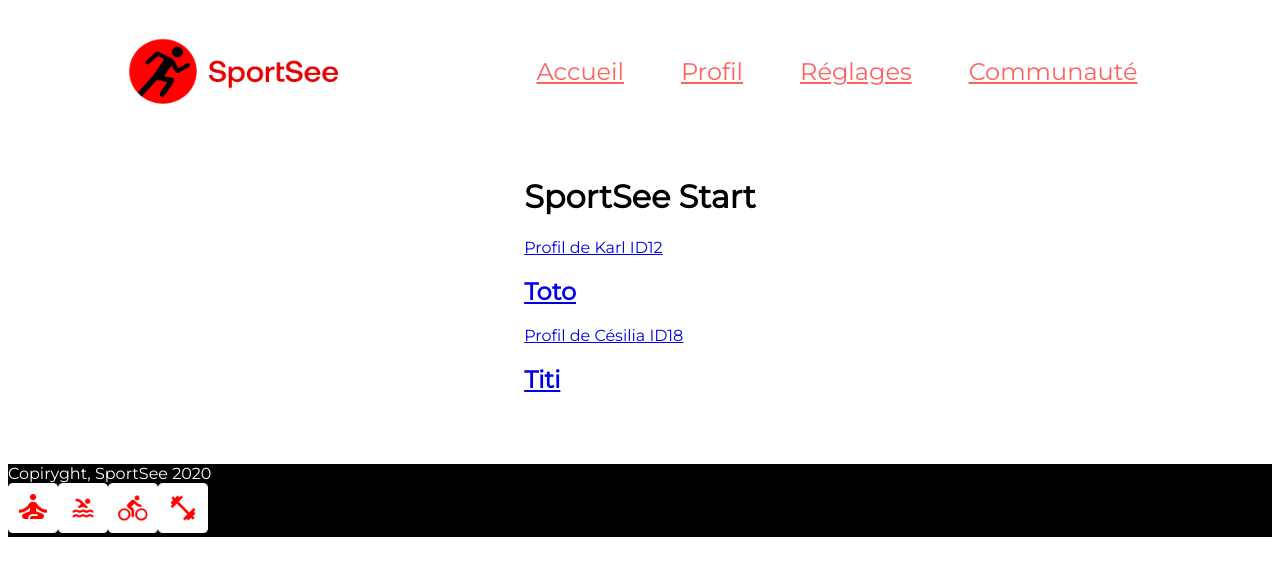
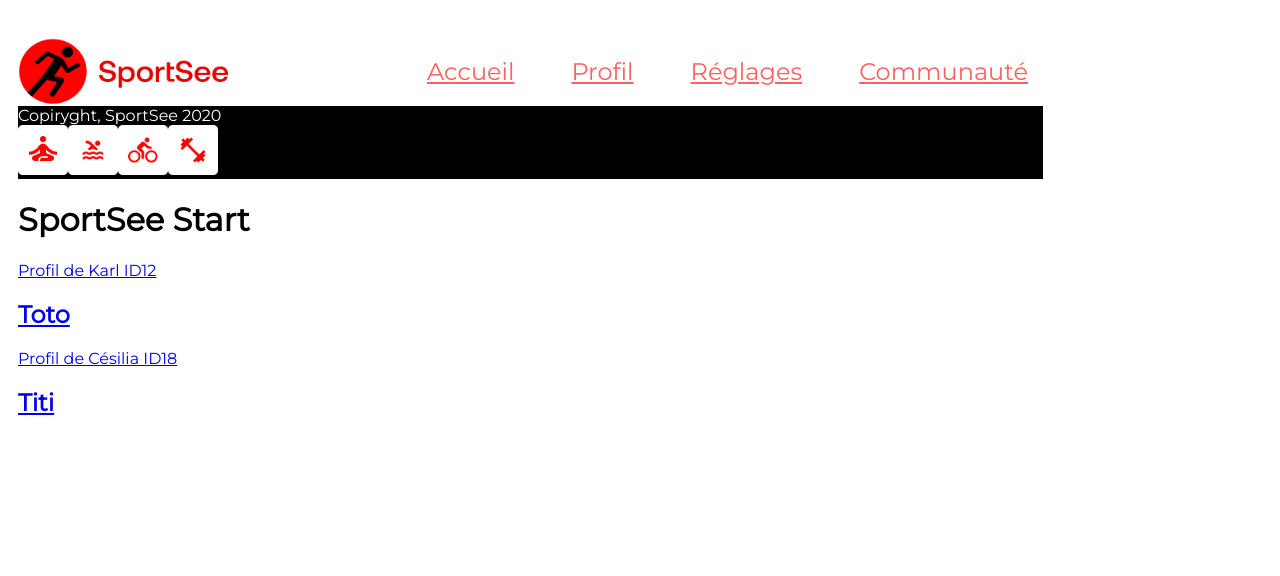
Before and after one commit to tetyanachouteau/p9-front-end-dasboard, a React (Create React App) app: page / in a window 1280 px wide. Shown: the top 576 px of the page. Built offline with nearby package versions, Linux system fonts and the light colour scheme.

Commit message:
Layouts css

```diff
--- a/src/components/Layout.jsx
+++ b/src/components/Layout.jsx
@@ -4,18 +4,19 @@ import SiderLeft from './SiderLeft';
 import { Outlet } from 'react-router-dom';
 import styles from './Layout.module.css';
 
-
 function Layout() {
-
     return (
         <div className={styles.layout}>
             <Header />
-            <main>
-                <Outlet />
-            </main>
-            <SiderLeft/>
+            <div className={styles.contentContainer}>
+                <div className={styles.siderleft}>
+                    <SiderLeft />
+                </div>
+                <main>
+                    <Outlet />
+                </main>
+            </div>
         </div>
     );
 }
-
 export default Layout;
--- a/src/components/Layout.module.css
+++ b/src/components/Layout.module.css
@@ -1,13 +1,24 @@
 .layout {
-    margin: 0 auto;
+    margin: 50 auto;
+    padding: 0 10px;
+    border: 1px;
     font-family: 'Montserrat';
     flex-direction: column;
     display: flex;
+    height: 100vh;
+    max-width: 1025px;
 }
 
-.layout main,
-header {
-    max-width: 1025px;
-    margin: 50px auto;
-    padding: 0 10px;
+.contentContainer {
+    margin: 50 auto;
+    display: flex;
+    flex-direction: column;
+    width: 100%;
 }
+
+.siderleft {
+    margin: 50 auto;
+    display: flex;
+    flex-direction: column;
+    width: 100%;
+}
```
